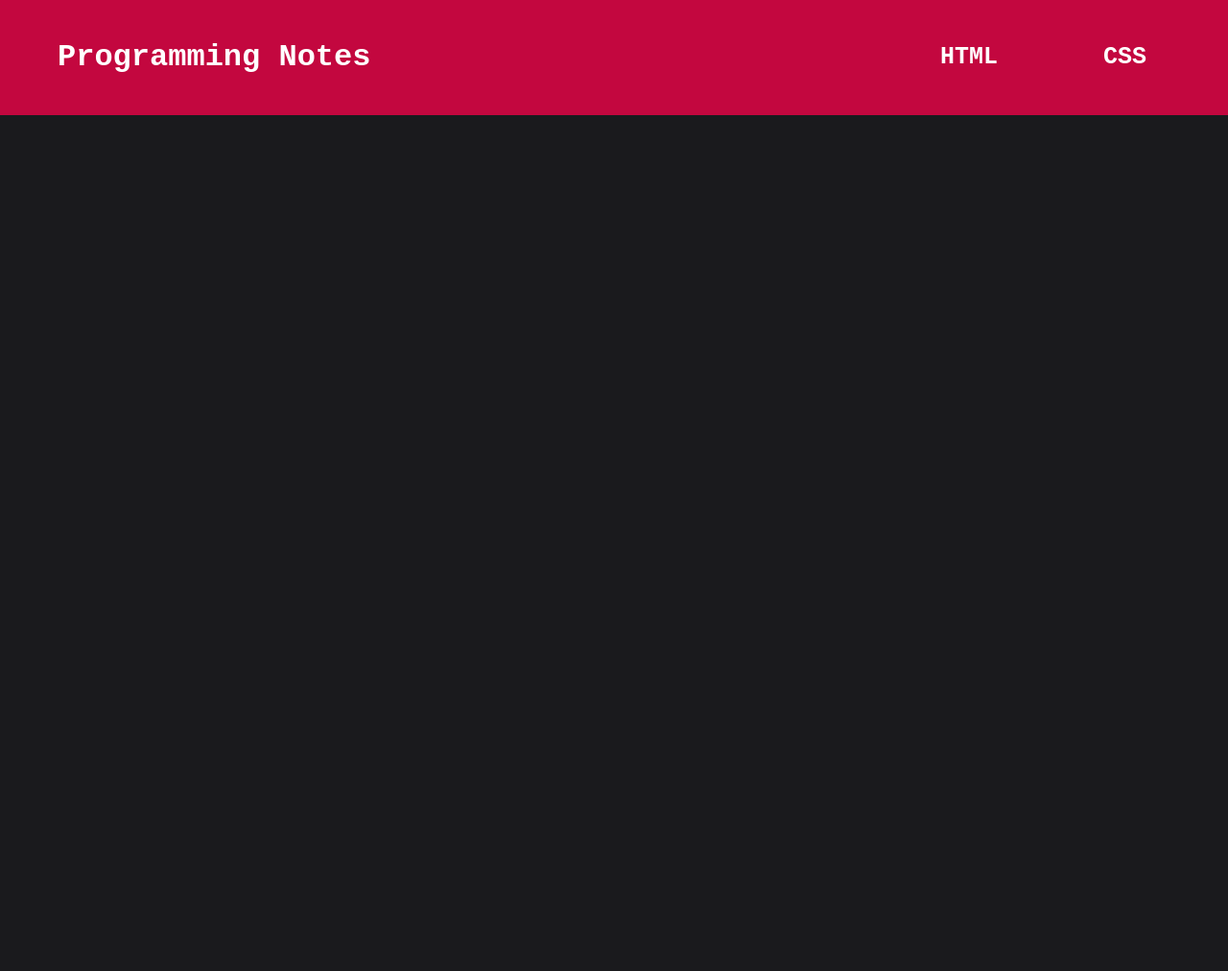
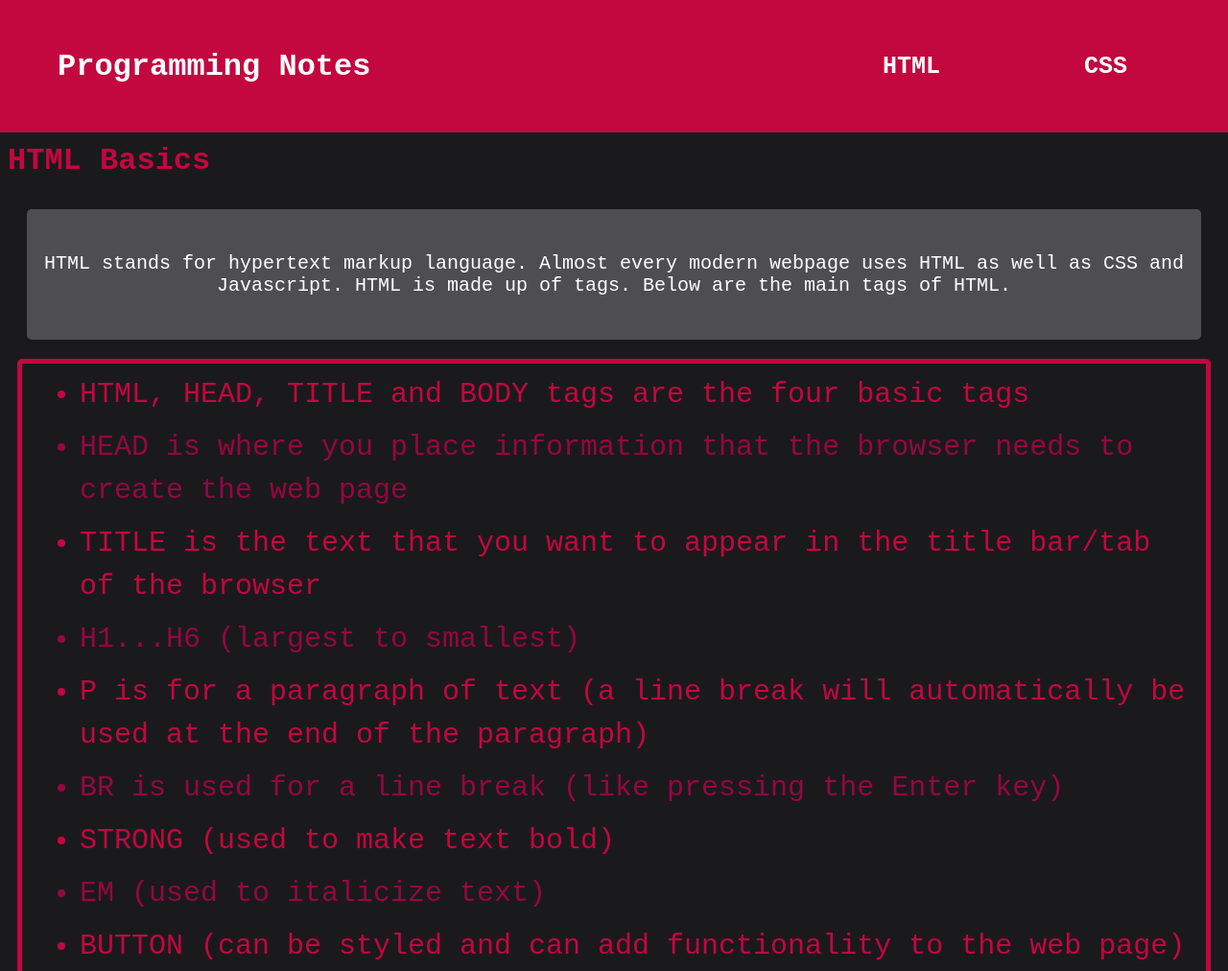
Before and after one commit to Sketchy333/programmingnotespage, a plain HTML site: page notes website/htmlbasic.html in a window 1280 px wide. Shown: the top 1012 px of the page at 96% size. Before the commit the page ends 800 px from the top, so only its background shows below. Drawn offline with Linux system fonts and the light colour scheme.

Commit message:
Add files via upload

```diff
--- a/notes website/htmlBasicsStyle.css
+++ b/notes website/htmlBasicsStyle.css
@@ -2,8 +2,11 @@
     color: #C3073F;
     background-color: #1A1A1D;
     font-family: 'Courier New', Courier, monospace;
+    display: flex;
+    flex-direction: column;
 }
 
+/*Header Classes*/
 #header-main{
     position:fixed;
     display: flex;
@@ -26,7 +29,6 @@
     text-align: center;
     color: white;
 }
-
 
 #title{
     margin-left: 40px;
@@ -78,6 +80,8 @@
     color: white;
 }
 
+
+/*Page Classes*/
 .show {
     display: flex;
 }
@@ -85,3 +89,42 @@
 .hide{
     display: none;
 }
+
+.buffer{
+    height: 15vh;
+}
+
+.intro{
+    font-size: 20px;
+    color: white;
+    background-color: #4e4e50;
+    padding: 10px;
+    padding-top: 25px;
+    padding-bottom: 25px;
+    margin: 10px;
+    margin-left: 20px;
+    margin-right: 20px;
+    text-align: center;
+    width: auto;
+    border-radius: 5px;
+}
+
+.main-ul{
+    border-style: solid;
+    border-width: 5px;
+    border-color: #C3073F/*#6f2232*/;
+    border-radius: 5px;
+    margin: 10px;
+}
+
+li{ /*add main li so header li not affected*/
+    font-size: 30px;
+    line-height: 45px;
+    margin: 10px;
+    margin-left: 20px;
+    margin-right: 20px;
+}
+
+.li-dark{
+    color: rgba(149, 7, 64, 1);
+}
--- a/notes website/htmlbasic.html
+++ b/notes website/htmlbasic.html
@@ -44,6 +44,23 @@
     <script src="header.js"></script>
 </header>
 <body>
-
+    <div class="buffer"></div>
+    <h1>HTML Basics</h1>
+    <div id="introduction" class="intro">
+        <p>HTML stands for hypertext markup language. Almost every modern webpage uses HTML as well as CSS and Javascript. HTML is made up of tags. Below are the main tags of HTML.</p>
+    </div>
+    <ul class="main-ul">
+        <li>HTML, HEAD, TITLE and BODY tags are the four basic tags</li>
+        <li class="li-dark">HEAD is where you place information that the browser needs to create the web page</li>
+        <li>TITLE is the text that you want to appear in the title bar/tab of the browser</li>
+        <li class="li-dark">H1...H6 (largest to smallest)</li>
+        <li>P is for a paragraph of text (a line break will automatically be used at the end of the paragraph)</li>
+        <li class="li-dark">BR is used for a line break (like pressing the Enter key)</li>
+        <li>STRONG (used to make text bold)</li>
+        <li class="li-dark">EM (used to italicize text)</li>
+        <li>BUTTON (can be styled and can add functionality to the web page)</li>
+        <li class="li-dark">UL and LI are used to create unordered (bulleted) lists such as navigation items</li>
+        <li>OL and LI are used to create ordered (numbered) lists</li>
+    </ul>
 </body>
 </html>
```
